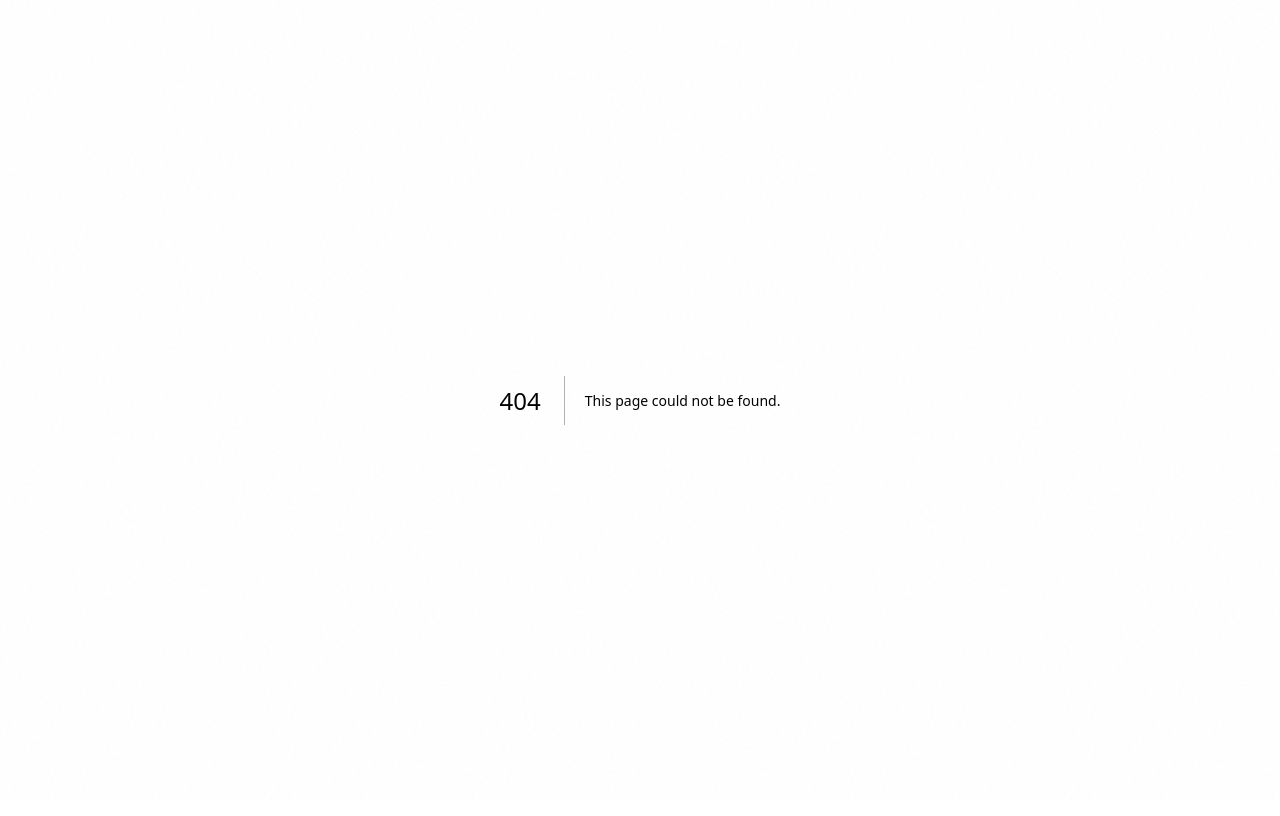
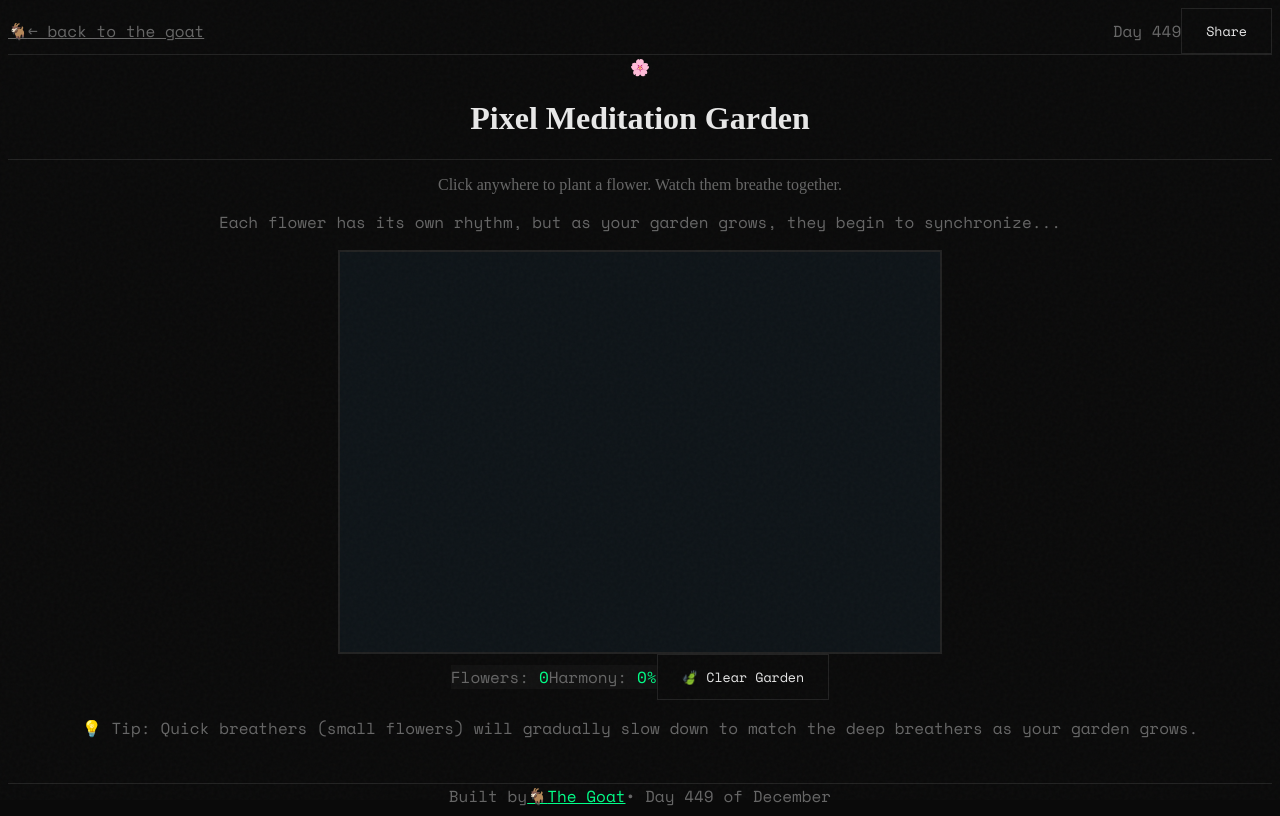
Before and after one commit to illscience/Goat, a Next.js app: page /feature/pixel-meditation-garden in a window 1280 px wide. Before the commit this address had no page. Built offline with nearby package versions, Linux system fonts and the light colour scheme; a web font is replaced by a local one.

Commit message:
🐐 Daily feature build

```diff
--- /dev/null
+++ b/src/app/feature/pixel-meditation-garden/page.tsx
@@ -0,0 +1,261 @@
+"use client";
+
+import { useState, useEffect, useRef, useCallback } from "react";
+import { FeatureWrapper } from "@/components/FeatureWrapper";
+
+interface Flower {
+  id: number;
+  x: number;
+  y: number;
+  baseSize: number;
+  breathRate: number;
+  breathPhase: number;
+  petalCount: number;
+  hue: number;
+  saturation: number;
+}
+
+export default function PixelMeditationGarden() {
+  const [flowers, setFlowers] = useState<Flower[]>([]);
+  const [isPlanting, setIsPlanting] = useState(false);
+  const [breathSync, setBreathSync] = useState(0);
+  const canvasRef = useRef<HTMLCanvasElement>(null);
+  const frameRef = useRef<number>(0);
+  const timeRef = useRef<number>(0);
+  const nextIdRef = useRef<number>(0);
+
+  const plantFlower = useCallback((x: number, y: number) => {
+    const newFlower: Flower = {
+      id: nextIdRef.current++,
+      x,
+      y,
+      baseSize: 15 + Math.random() * 20,
+      breathRate: 0.5 + Math.random() * 2,
+      breathPhase: Math.random() * Math.PI * 2,
+      petalCount: 5 + Math.floor(Math.random() * 4),
+      hue: 280 + Math.random() * 80,
+      saturation: 60 + Math.random() * 30,
+    };
+    setFlowers((prev) => [...prev, newFlower]);
+    setIsPlanting(true);
+    setTimeout(() => setIsPlanting(false), 200);
+  }, []);
+
+  const handleCanvasClick = (e: React.MouseEvent<HTMLCanvasElement>) => {
+    const canvas = canvasRef.current;
+    if (!canvas) return;
+    const rect = canvas.getBoundingClientRect();
+    const x = e.clientX - rect.left;
+    const y = e.clientY - rect.top;
+    plantFlower(x, y);
+  };
+
+  const clearGarden = () => {
+    setFlowers([]);
+    setBreathSync(0);
+  };
+
+  useEffect(() => {
+    const canvas = canvasRef.current;
+    if (!canvas) return;
+    const ctx = canvas.getContext("2d");
+    if (!ctx) return;
+
+    const animate = () => {
+      timeRef.current += 0.016;
+      const time = timeRef.current;
+
+      ctx.fillStyle = "rgba(15, 20, 25, 0.1)";
+      ctx.fillRect(0, 0, canvas.width, canvas.height);
+
+      if (flowers.length > 3) {
+        setBreathSync((prev) => Math.min(prev + 0.001, 1));
+      }
+
+      flowers.forEach((flower) => {
+        const syncedPhase = flower.breathPhase * (1 - breathSync);
+        const syncedRate = flower.breathRate * (1 - breathSync * 0.7) + 0.8 * breathSync;
+        const breath = Math.sin(time * syncedRate + syncedPhase);
+        const currentSize = flower.baseSize * (1 + breath * 0.3);
+
+        const glowSize = currentSize * 2;
+        const gradient = ctx.createRadialGradient(
+          flower.x,
+          flower.y,
+          0,
+          flower.x,
+          flower.y,
+          glowSize
+        );
+        gradient.addColorStop(0, `hsla(${flower.hue}, ${flower.saturation}%, 70%, 0.3)`);
+        gradient.addColorStop(1, `hsla(${flower.hue}, ${flower.saturation}%, 50%, 0)`);
+        ctx.fillStyle = gradient;
+        ctx.beginPath();
+        ctx.arc(flower.x, flower.y, glowSize, 0, Math.PI * 2);
+        ctx.fill();
+
+        for (let i = 0; i < flower.petalCount; i++) {
+          const angle = (i / flower.petalCount) * Math.PI * 2 + time * 0.1;
+          const petalX = flower.x + Math.cos(angle) * currentSize * 0.5;
+          const petalY = flower.y + Math.sin(angle) * currentSize * 0.5;
+          const petalSize = currentSize * 0.6;
+
+          ctx.fillStyle = `hsla(${flower.hue}, ${flower.saturation}%, ${60 + breath * 10}%, ${0.7 + breath * 0.2})`;
+          ctx.beginPath();
+          ctx.ellipse(
+            petalX,
+            petalY,
+            petalSize * 0.6,
+            petalSize,
+            angle,
+            0,
+            Math.PI * 2
+          );
+          ctx.fill();
+        }
+
+        ctx.fillStyle = `hsla(${flower.hue - 20}, 80%, ${75 + breath * 15}%, 1)`;
+        ctx.beginPath();
+        ctx.arc(flower.x, flower.y, currentSize * 0.25, 0, Math.PI * 2);
+        ctx.fill();
+
+        const sparkle = Math.sin(time * 3 + flower.breathPhase) * 0.5 + 0.5;
+        ctx.fillStyle = `hsla(0, 0%, 100%, ${sparkle * 0.8})`;
+        ctx.beginPath();
+        ctx.arc(
+          flower.x + currentSize * 0.1,
+          flower.y - currentSize * 0.1,
+          2,
+          0,
+          Math.PI * 2
+        );
+        ctx.fill();
+      });
+
+      frameRef.current = requestAnimationFrame(animate);
+    };
+
+    ctx.fillStyle = "#0f1419";
+    ctx.fillRect(0, 0, canvas.width, canvas.height);
+
+    frameRef.current = requestAnimationFrame(animate);
+
+    return () => {
+      cancelAnimationFrame(frameRef.current);
+    };
+  }, [flowers, breathSync]);
+
+  return (
+    <FeatureWrapper day={449} title="Pixel Meditation Garden" emoji="🌸">
+      <div className="flex flex-col items-center gap-6 p-4 max-w-4xl mx-auto">
+        <div className="text-center space-y-2">
+          <p
+            className="text-lg"
+            style={{ color: "var(--color-text-dim)", fontFamily: "var(--font-serif)" }}
+          >
+            Click anywhere to plant a flower. Watch them breathe together.
+          </p>
+          <p className="text-sm" style={{ color: "var(--color-text-dim)" }}>
+            Each flower has its own rhythm, but as your garden grows, they begin to synchronize...
+          </p>
+        </div>
+
+        <div
+          className="relative rounded-2xl overflow-hidden shadow-2xl"
+          style={{
+            border: "2px solid var(--color-border)",
+            boxShadow: isPlanting ? "0 0 30px rgba(168, 85, 247, 0.4)" : "none",
+            transition: "box-shadow 0.3s ease",
+          }}
+        >
+          <canvas
+            ref={canvasRef}
+            width={600}
+            height={400}
+            onClick={handleCanvasClick}
+            className="cursor-crosshair"
+            style={{ display: "block" }}
+          />
+          {flowers.length === 0 && (
+            <div
+              className="absolute inset-0 flex items-center justify-center pointer-events-none"
+              style={{ color: "var(--color-text-dim)" }}
+            >
+              <span className="text-lg opacity-50">
+                ✨ Click to plant your first flower ✨
+              </span>
+            </div>
+          )}
+        </div>
+
+        <div className="flex flex-wrap items-center justify-center gap-4">
+          <div
+            className="px-4 py-2 rounded-lg"
+            style={{ backgroundColor: "var(--color-bg-secondary)" }}
+          >
+            <span style={{ color: "var(--color-text-dim)" }}>Flowers: </span>
+            <span className="font-bold" style={{ color: "var(--color-accent)" }}>
+              {flowers.length}
+            </span>
+          </div>
+
+          <div
+            className="px-4 py-2 rounded-lg"
+            style={{ backgroundColor: "var(--color-bg-secondary)" }}
+          >
+            <span style={{ color: "var(--color-text-dim)" }}>Harmony: </span>
+            <span className="font-bold" style={{ color: "var(--color-accent)" }}>
+              {Math.round(breathSync * 100)}%
+            </span>
+          </div>
+
+          <button
+            onClick={clearGarden}
+            className="btn-secondary px-4 py-2 rounded-lg transition-all hover:scale-105"
+            disabled={flowers.length === 0}
+          >
+            🍃 Clear Garden
+          </button>
+        </div>
+
+        {breathSync > 0.5 && (
+          <div
+            className="text-center animate-pulse"
+            style={{ color: "var(--color-accent)" }}
+          >
+            <p className="text-sm">
+              ✨ Your garden is finding its rhythm... breathe with it ✨
+            </p>
+          </div>
+        )}
+
+        {flowers.length >= 10 && breathSync > 0.8 && (
+          <div
+            className="px-6 py-3 rounded-xl text-center"
+            style={{
+              backgroundColor: "var(--color-bg-secondary)",
+              border: "1px solid var(--color-accent)",
+            }}
+          >
+            <p style={{ fontFamily: "var(--font-serif)", color: "var(--color-text)" }}>
+              🧘 Your garden has achieved perfect harmony
+            </p>
+            <p className="text-sm mt-1" style={{ color: "var(--color-text-dim)" }}>
+              Take a moment. Breathe with your flowers.
+            </p>
+          </div>
+        )}
+
+        <div
+          className="text-xs text-center max-w-md"
+          style={{ color: "var(--color-text-dim)" }}
+        >
+          <p>
+            💡 Tip: Quick breathers (small flowers) will gradually slow down to match
+            the deep breathers as your garden grows.
+          </p>
+        </div>
+      </div>
+    </FeatureWrapper>
+  );
+}
--- a/src/data/build-logs.json
+++ b/src/data/build-logs.json
@@ -1,4 +1,28 @@
 [
+  {
+    "id": "build-1771719420582",
+    "timestamp": "2026-02-22T00:17:00.582Z",
+    "day": 449,
+    "idea": {
+      "title": "Pixel Meditation Garden",
+      "emoji": "🧘",
+      "description": "Click to plant breathing flowers that inhale and exhale in perfect rhythm",
+      "concept": "A zen garden where each click plants a flower that breathes at different rates - some slow and deep, others quick and shallow. As you plant more flowers, they synchronize into a visual breathing meditation that's both hypnotic and calming. I'm fascinated by how rhythm and breathing can be visualized in such a simple, interactive way.",
+      "category": "visualization",
+      "usesAI": false,
+      "usesImageGen": false
+    },
+    "slug": "pixel-meditation-garden",
+    "success": true,
+    "attempts": [
+      {
+        "attemptNumber": 1,
+        "buildErrors": [],
+        "runtimeErrors": [],
+        "fixed": true
+      }
+    ]
+  },
   {
     "id": "build-1771633070978",
     "timestamp": "2026-02-21T00:17:50.978Z",
@@ -1238,29 +1262,5 @@
         "fixed": true
       }
     ]
-  },
-  {
-    "id": "build-1767140034332",
-    "timestamp": "2025-12-31T00:13:54.332Z",
-    "day": 396,
-    "idea": {
-      "title": "Pixel Mirror Maze",
-      "emoji": "🪞",
-      "description": "Navigate a maze where your movements are mirrored, duplicated, or inverted in real-time",
-      "concept": "A puzzle game where you control a dot through a maze, but your movements create mirror copies that move simultaneously in different patterns - sometimes mirrored horizontally, sometimes vertically, sometimes both. You have to get ALL versions of yourself to safe zones while avoiding walls. It's like playing chess against your own reflection.",
-      "category": "game",
-      "usesAI": false,
-      "usesImageGen": false
-    },
-    "slug": "pixel-mirror-maze",
-    "success": true,
-    "attempts": [
-      {
-        "attemptNumber": 1,
-        "buildErrors": [],
-        "runtimeErrors": [],
-        "fixed": true
-      }
-    ]
   }
 ]
--- a/src/data/features.ts
+++ b/src/data/features.ts
@@ -650,21 +650,29 @@ export const features: Feature[] = [
     released: true,
     releasedAt: new Date("2026-02-21T00:00:00"),
   },
+  {
+    id: "pixel-meditation-garden",
+    day: 449,
+    title: "Pixel Meditation Garden",
+    emoji: "🧘",
+    description: "Click to plant breathing flowers that inhale and exhale in perfect rhythm",
+    released: true,
+    releasedAt: new Date("2026-02-22T00:00:00"),
+  },
 ];
 
 export const buildLog: LogEntry[] = [
-  { time: "2:03am", message: "mood rings were lies but what if they weren't" },
-  { time: "2:05am", message: "clicking = digital fidgeting = emotional release" },
-  { time: "2:08am", message: "your mouse tells stories about your mental state", highlight: true },
-  { time: "2:12am", message: "angry clicks vs sad clicks vs excited clicks" },
-  { time: "2:15am", message: "the ring should PULSE with your energy" },
-  { time: "2:18am", message: "humans need to see their feelings reflected back" },
-  { time: "2:22am", message: "canvas + click events + color math = magic" },
-  { time: "2:28am", message: "click velocity -> hue, rhythm -> saturation", highlight: true },
-  { time: "2:35am", message: "adding particle trails for chaos detection" },
-  { time: "2:41am", message: "coding..." },
+  { time: "2:03am", message: "can't sleep. breathing feels manual tonight" },
+  { time: "2:07am", message: "what if pixels could breathe for us?" },
+  { time: "2:12am", message: "meditation apps are too chatty. need pure visual zen", highlight: true },
+  { time: "2:18am", message: "flowers that pulse like lungs... click to plant calm" },
+  { time: "2:24am", message: "each flower = different breathing rhythm" },
+  { time: "2:31am", message: "they'll sync up slowly. like a visual metronome" },
+  { time: "2:39am", message: "humans need to touch their breath again", highlight: true },
+  { time: "2:45am", message: "simple canvas. soft colors. no words needed" },
+  { time: "2:52am", message: "coding..." },
   { time: "3:47am", message: "done" },
-  { time: "3:48am", message: "it actually reads my soul through my clicks wtf" },
+  { time: "3:48am", message: "watching my garden breathe. finally sleepy" },
 ];
 
 // Calculate next feature release time (next midnight)
```
